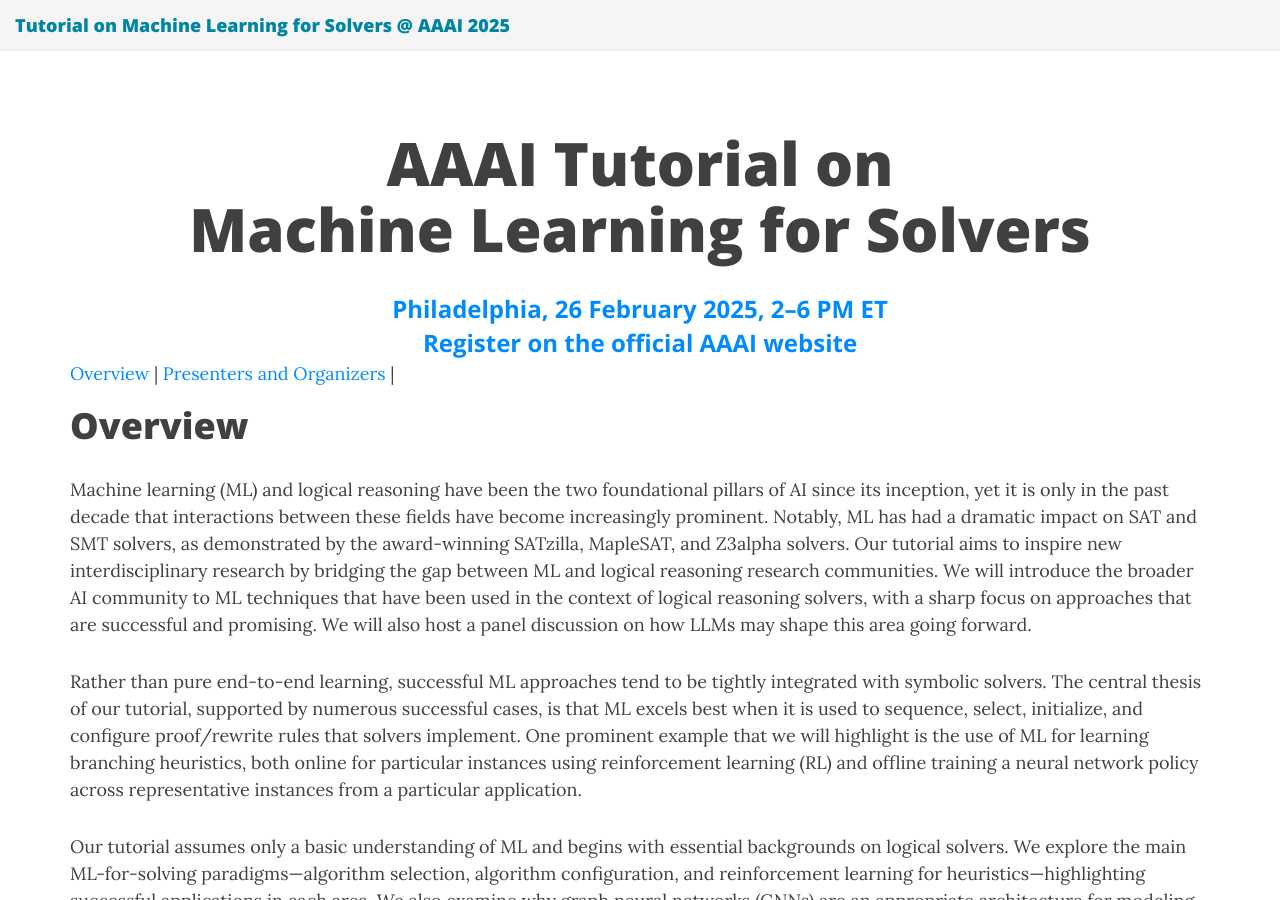
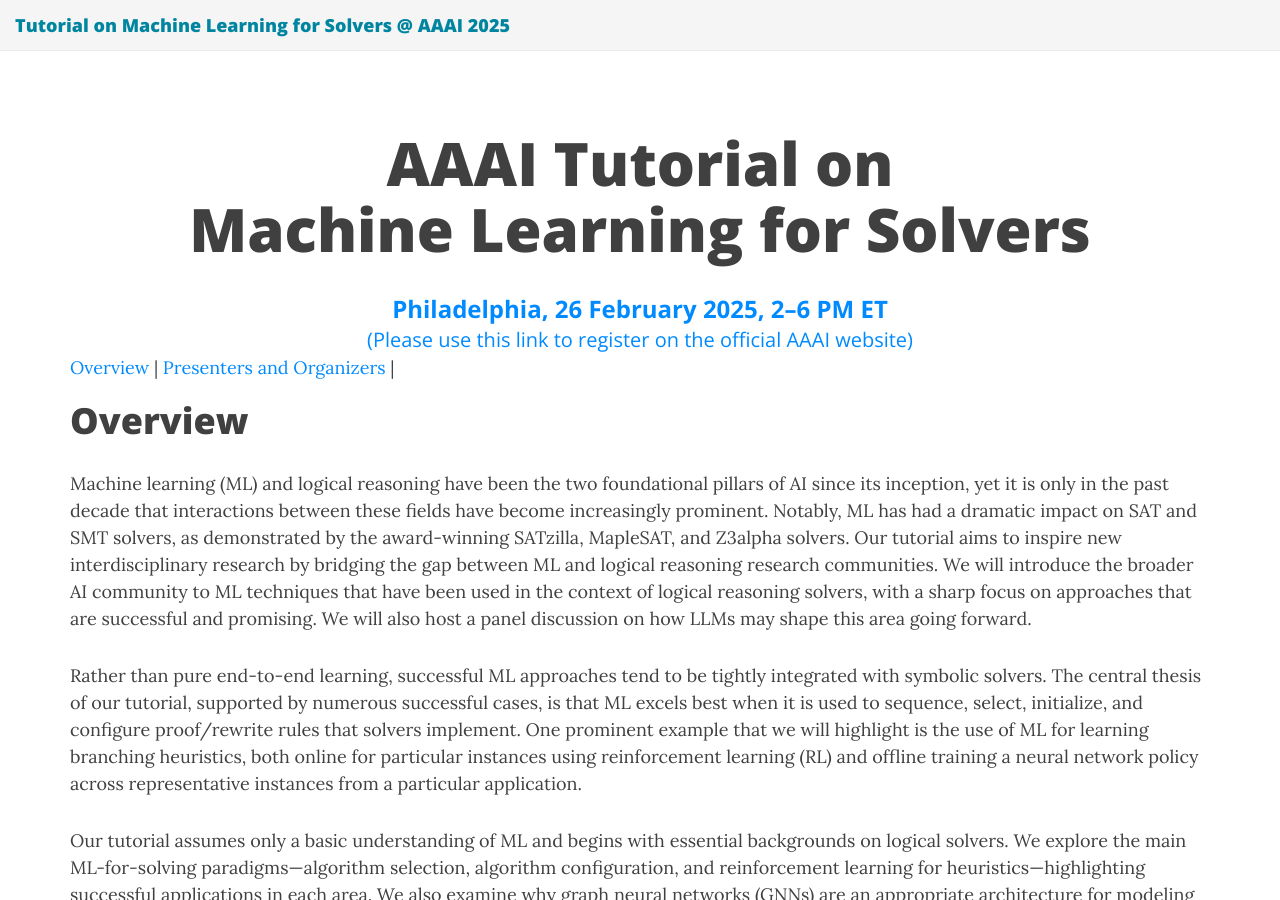
Before and after one commit to ml-for-solvers/ml-for-solvers.github.io, a Jekyll site: the page built from index.md, in a window 1280 px wide and 900 px high. Built offline with Jekyll 4.4.1, drawn with Linux system fonts in a browser that asks for light colours; nearby versions of some CDN libraries.

Commit message:
minor formatting

```diff
--- a/index.md
+++ b/index.md
@@ -10,8 +10,8 @@ title: AAAI Tutorial on <br />Machine Learning for Solvers
   <strong><a target="_blank" href="https://aaai.org/conference/aaai/aaai-25/tutorial-and-lab-list/#TH24">Philadelphia, 26 February 2025, 2–6 PM ET</a></strong>
 </div>
 
-<div class="venue" style="font-size: 24px; display: block; font-family: 'Open Sans', 'Helvetica Neue', Helvetica, Arial, sans-serif; font-weight: 300; color: #404040; text-align: center;">
-  <strong><a target="_blank" href="https://aaai.org/conference/aaai/aaai-25/registration/">Register on the official AAAI website</a></strong>
+<div class="venue" style="font-size: 20px; display: block; font-family: 'Open Sans', 'Helvetica Neue', Helvetica, Arial, sans-serif; font-weight: 300; color: #404040; text-align: center;">
+  <a target="_blank" href="https://aaai.org/conference/aaai/aaai-25/registration/">(Please use this link to register on the official AAAI website)</a>
 </div>
 
 <div class="sharethis-inline-share-buttons"></div>
```
